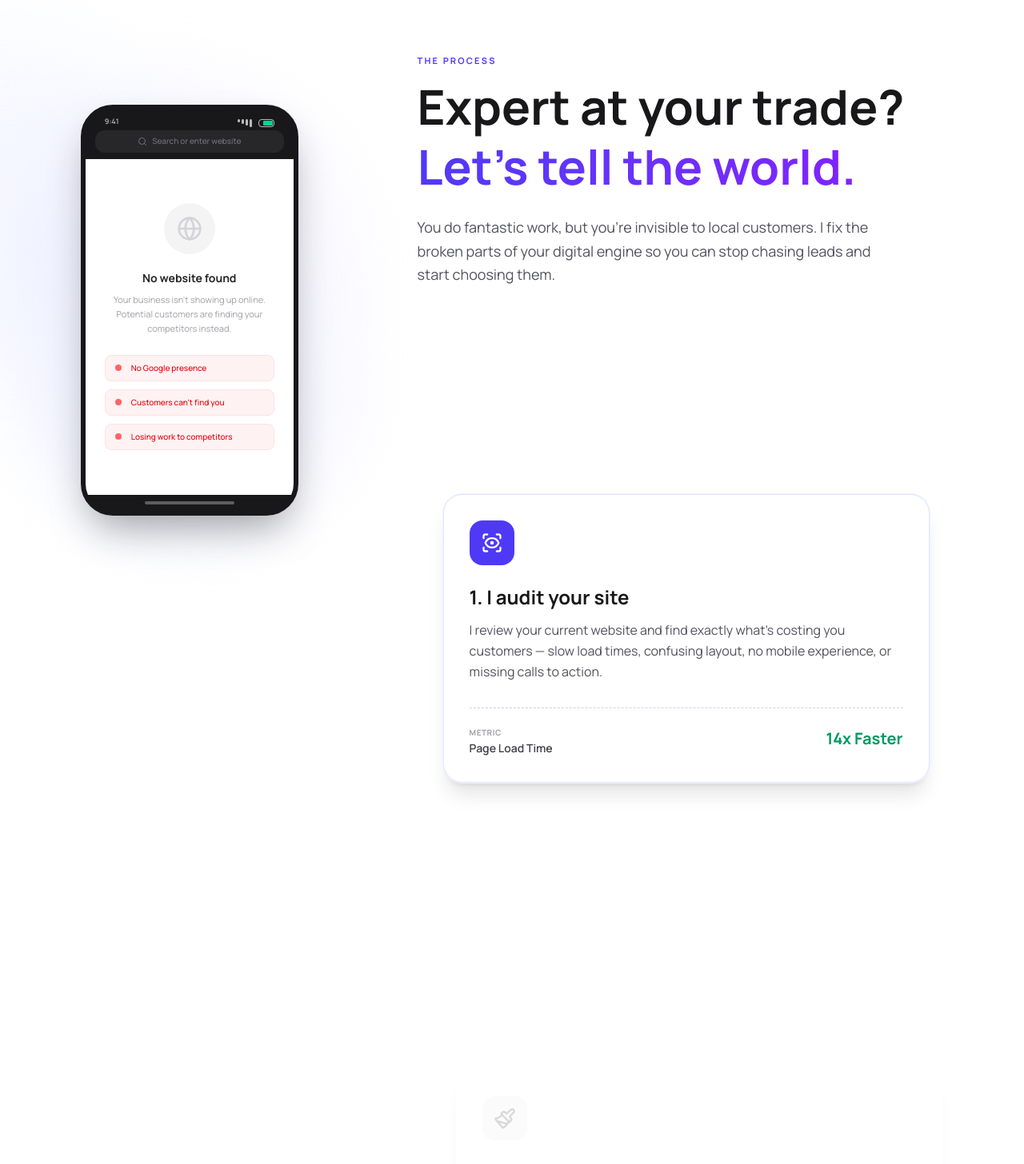
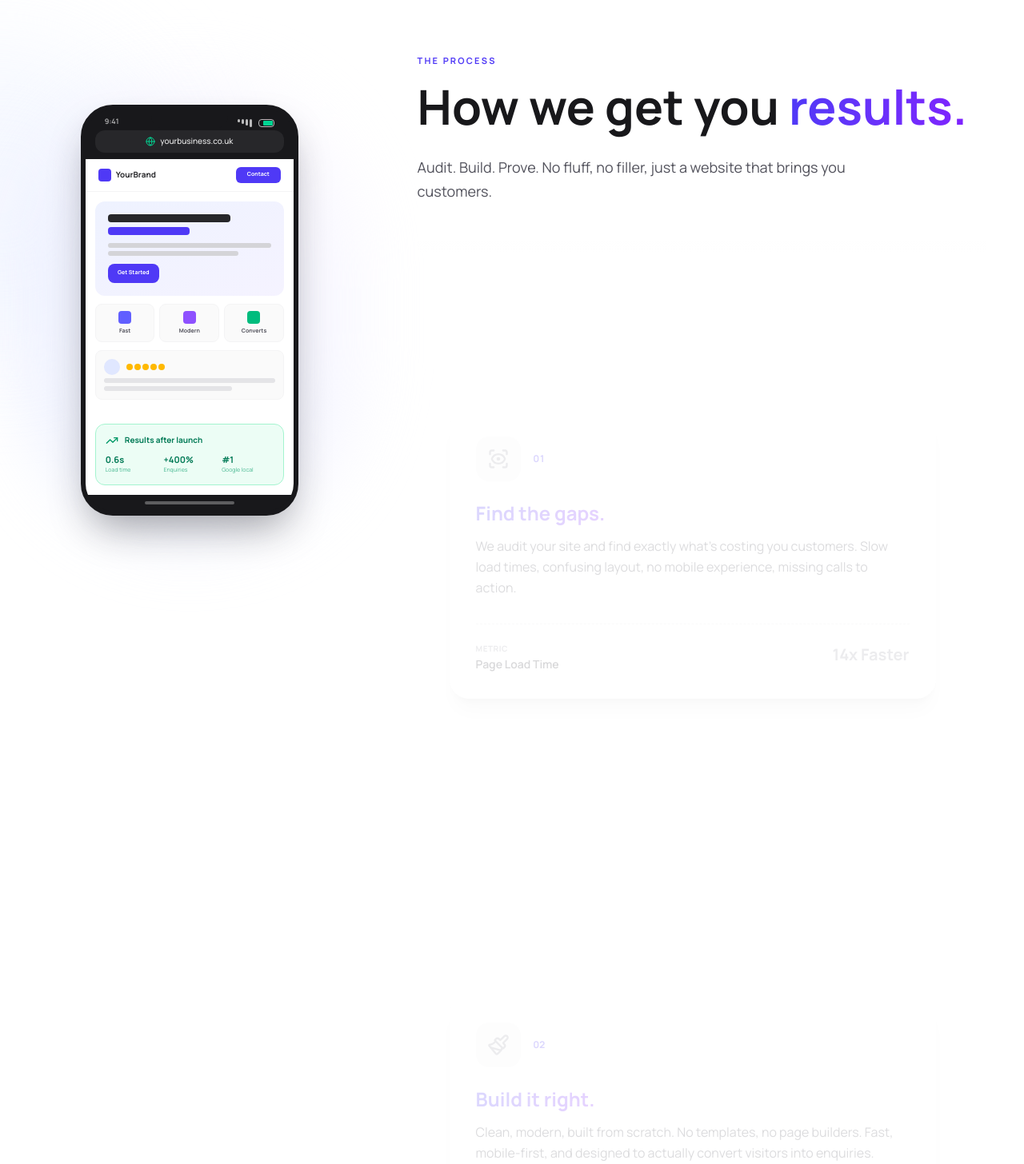
Before and after one commit to finnjefferis/jss, a Next.js app: page / in a window 1280 px wide. Shown: the part 1880-3336 px from the top of the page at 80% size. Built offline with nearby package versions, Linux system fonts and the light colour scheme.

Commit message:
ooh. its all comin together

```diff
--- a/src/app/components/AboutMeSection.tsx
+++ b/src/app/components/AboutMeSection.tsx
@@ -49,11 +49,11 @@ export function AboutMeSection() {
             <div className="space-y-4 text-base text-zinc-600 dark:text-zinc-400 leading-relaxed">
               <p>
                 I&apos;m the person behind Jefferis Software Solutions. When you work with me, you deal directly
-                with the person designing and building your site — no account managers, no outsourcing, no middle-men.
+                with the person designing and building your site. No account managers, no outsourcing, no middle-men.
               </p>
               <p>
                 I specialise in helping small businesses look professional online. Whether that&apos;s a brand new
-                website, a refresh of an outdated one, or bespoke software to streamline how you work — I handle the lot.
+                website, a refresh of an outdated one, or bespoke software to streamline how you work. I handle the lot.
               </p>
               <p>
                 Based in the UK, I&apos;ve worked with tradespeople, consultants, photographers, and startups. I keep
--- a/src/app/components/AboutSection.tsx
+++ b/src/app/components/AboutSection.tsx
@@ -13,7 +13,7 @@ const DIFFERENTIATORS = [
   },
   {
     title: "Real results you can measure",
-    text: "Traffic, rankings, speed, enquiries — you see exactly how your site performs.",
+    text: "Traffic, rankings, speed, enquiries. You see exactly how your site performs.",
   },
 ];
 
--- a/src/app/components/FAQSection.tsx
+++ b/src/app/components/FAQSection.tsx
@@ -6,7 +6,7 @@ import { ChevronDown } from "lucide-react";
 const FAQS = [
   {
     q: "How much does a website cost?",
-    a: "Every project is different, but most small business websites start from around £500. You'll get a fixed quote upfront after a quick chat — no surprises, no hidden fees. I'll always work within your budget.",
+    a: "Every project is different, but most small business websites start from around £500. You'll get a fixed quote upfront after a quick chat. No surprises, no hidden fees. I'll always work within your budget.",
   },
   {
     q: "How long does it take to build?",
@@ -18,14 +18,14 @@ const FAQS = [
   },
   {
     q: "Do you handle hosting and domains?",
-    a: "Yes. I can set up and manage your hosting, domain, and email so you don't have to worry about the technical side. Everything stays in your name — you always own it.",
+    a: "Yes. I can set up and manage your hosting, domain, and email so you don't have to worry about the technical side. Everything stays in your name. You always own it.",
   },
   {
     q: "What if I don't like the design?",
     a: "You'll see the design before anything goes live and get revision rounds included in every project. I work closely with you throughout, so there are no big surprises at the end.",
   },
   {
-    q: "I already have a website — can you just improve it?",
+    q: "I already have a website. Can you just improve it?",
     a: "Of course. Website refreshes are one of my most popular services. I'll audit what you have, identify what's not working, and give it a modern overhaul that actually converts visitors into customers.",
   },
 ];
--- a/src/app/components/PricingTiers.tsx
+++ b/src/app/components/PricingTiers.tsx
@@ -30,7 +30,7 @@ const PILLARS = [
     id: "web",
     popular: true,
     title: "Bespoke Websites",
-    description: "High-quality, creative sites designed to elevate your brand. No templates—just fast, responsive code.",
+    description: "High-quality, creative sites designed to elevate your brand. No templates, just fast, responsive code.",
     icon: Monitor,
     theme: {
       border: "border-indigo-600",
--- a/src/app/components/RecentWorkSection.tsx
+++ b/src/app/components/RecentWorkSection.tsx
@@ -12,7 +12,7 @@ const PROJECTS = [
     key: "edivert" as const,
     title: "eDivert",
     role: "Website Refresh",
-    summary: "Modern refresh for a virtual assistant company. The old site wasn't converting — now it does.",
+    summary: "Modern refresh for a virtual assistant company. The old site wasn't converting. Now it does.",
     image: "/edivertnew.png",
     alt: "eDivert website",
     tags: ["Design", "Dev", "SEO"],
@@ -319,7 +319,7 @@ function ProjectModal({ isOpen, onClose, project }: { isOpen: boolean; onClose:
                   <div>
                     <h4 className="text-xl font-bold text-zinc-900 dark:text-zinc-100 mb-4">The Challenge</h4>
                     <p className="text-zinc-600 dark:text-zinc-400 leading-relaxed mb-6">
-                      eDivert is a virtual assistant and personal assistant company. Their old website wasn't working for them — outdated design, poor mobile experience, and no enquiries coming through. We refreshed it so it actually converts.
+                      eDivert is a virtual assistant and personal assistant company. Their old website wasn't working for them. Outdated design, poor mobile experience, and no enquiries coming through. We refreshed it so it actually converts.
                     </p>
                     <ul className="space-y-3">
                       {["Modern, professional design", "Mobile-first approach", "Clear calls to action"].map(item => (
--- a/src/app/components/ValueProposition.tsx
+++ b/src/app/components/ValueProposition.tsx
@@ -9,8 +9,9 @@ const CARDS = [
   {
     id: "gap",
     icon: ScanEye,
-    title: "1. I audit your site",
-    description: "I review your current website and find exactly what's costing you customers — slow load times, confusing layout, no mobile experience, or missing calls to action.",
+    step: "01",
+    title: "Find the gaps.",
+    description: "We audit your site and find exactly what's costing you customers. Slow load times, confusing layout, no mobile experience, missing calls to action.",
     proof: {
       label: "Naxco Services",
       metricName: "Page Load Time",
@@ -23,8 +24,9 @@ const CARDS = [
   {
     id: "build",
     icon: Paintbrush,
-    title: "2. I design & build",
-    description: "I design a clean, modern site from scratch — no templates, no page builders. Fast, mobile-first, and built to actually convert visitors into enquiries.",
+    step: "02",
+    title: "Build it right.",
+    description: "Clean, modern, built from scratch. No templates, no page builders. Fast, mobile-first, and designed to actually convert visitors into enquiries.",
     proof: {
       label: "eDivert",
       metricName: "Bounce Rate",
@@ -37,8 +39,9 @@ const CARDS = [
   {
     id: "report",
     icon: TrendingUp,
-    title: "3. I prove the results",
-    description: "You don't just get a pretty site and a wave goodbye. You get real data showing how your new website is performing — traffic, enquiries, speed, and rankings.",
+    step: "03",
+    title: "Prove it works.",
+    description: "Real data. More traffic, more enquiries, more growth. You get clear reporting showing exactly how your new site is performing.",
     proof: {
       label: "Naxco Services",
       metricName: "Monthly Enquiries",
@@ -51,7 +54,42 @@ const CARDS = [
 ];
 
 export function ValueProposition() {
-  const [activeId, setActiveId] = useState<string>("gap");
+  const [activeIndex, setActiveIndex] = useState(0);
+  const cardRefs = useRef<(HTMLDivElement | null)[]>([]);
+
+  useEffect(() => {
+    const handleScroll = () => {
+      const refs = cardRefs.current;
+      if (!refs[0]) return;
+
+      const viewportCenter = window.innerHeight / 2;
+
+      let targetIndex = 0;
+      let closestDist = Infinity;
+
+      refs.forEach((ref, i) => {
+        if (!ref) return;
+        const rect = ref.getBoundingClientRect();
+        const center = rect.top + rect.height / 2;
+        const dist = Math.abs(center - viewportCenter);
+        if (dist < closestDist) {
+          closestDist = dist;
+          targetIndex = i;
+        }
+      });
+
+      setActiveIndex((prev) => {
+        if (targetIndex > prev) return prev + 1;
+        if (targetIndex < prev) return prev - 1;
+        return prev;
+      });
+    };
+
+    window.addEventListener("scroll", handleScroll, { passive: true });
+    return () => window.removeEventListener("scroll", handleScroll);
+  }, []);
+
+  const activeId = CARDS[activeIndex].id;
 
   return (
     <section className="relative py-16 md:py-24 bg-white dark:bg-zinc-950 transition-colors" id="process">
@@ -59,9 +97,7 @@ export function ValueProposition() {
 
       <div className="mx-auto w-full max-w-[1440px] px-2 md:px-8 lg:px-12 relative z-10">
 
-        {/* GRID: 40% Left / 60% Right (Desktop Only Structure) */}
         <div className="grid grid-cols-1 lg:grid-cols-[40%_60%] gap-4 lg:gap-0 items-start">
-
 
           {/* === LEFT COLUMN (Visual - Desktop Sticky) === */}
           <div className="hidden lg:flex sticky top-0 h-screen self-start flex-col justify-center items-center lg:items-end lg:pr-24">
@@ -71,31 +107,31 @@ export function ValueProposition() {
             </div>
           </div>
 
-          {/* === MOBILE SWIPER (Replaces Visual + Cards on Mobile) === */}
+          {/* === MOBILE SWIPER === */}
           <div className="block lg:hidden -mt-4">
              <MobileGrowthSwiper />
           </div>
 
           {/* === RIGHT COLUMN (Content - Desktop Scroll) === */}
-          {/* Hidden on mobile because the swiper handles the content now */}
           <div className="hidden lg:flex flex-col justify-center items-start lg:pl-0 relative z-20">
 
             {/* DESKTOP HEADER (Sticky) */}
             <div className="mb-12 w-full pt-10 lg:pt-20 sticky top-0 z-30 bg-white/95 dark:bg-zinc-950/95 backdrop-blur-sm pb-8 transition-all">
               <SectionHeader />
-
-              {/* Optional: A subtle gradient fade at the bottom of the sticky header */}
               <div className="absolute bottom-0 left-0 w-full h-8 bg-gradient-to-b from-white dark:from-zinc-950 to-transparent translate-y-full pointer-events-none" />
             </div>
 
             <div className="w-full max-w-2xl pb-[20vh]">
-              {CARDS.map((card) => (
-                <ValueCard
+              {CARDS.map((card, i) => (
+                <div
                   key={card.id}
-                  card={card}
-                  isActive={activeId === card.id}
-                  setActiveId={setActiveId}
-                />
+                  ref={(el) => { cardRefs.current[i] = el; }}
+                  className={`min-h-[90vh] flex items-center p-4 lg:p-8 transition-all duration-300
+                    ${activeIndex === i ? "opacity-100 translate-x-0" : "opacity-20 translate-x-2 pointer-events-none"}
+                  `}
+                >
+                  <ValueCard card={card} isActive={activeIndex === i} />
+                </div>
               ))}
             </div>
           </div>
@@ -114,64 +150,30 @@ function SectionHeader() {
         The Process
       </p>
       <h2 className="mb-6 text-3xl font-bold leading-tight text-zinc-900 dark:text-zinc-100 md:text-5xl lg:text-6xl">
-        Expert at your trade? <br />
+        How we get you{" "}
         <span className="text-transparent bg-clip-text bg-gradient-to-r from-indigo-600 to-violet-600">
-          Let's tell the world.
+          results.
         </span>
       </h2>
       <p className="text-base text-zinc-600 dark:text-zinc-400 md:text-lg leading-relaxed max-w-xl">
-        You do fantastic work, but you're invisible to local customers.
-        I fix the broken parts of your digital engine so you can stop chasing leads and start choosing them.
+        Audit. Build. Prove. No fluff, no filler, just a website that brings you customers.
       </p>
     </>
   );
 }
 
-function ValueCard({
-  card,
-  isActive,
-  setActiveId
-}: {
-  card: typeof CARDS[0];
-  isActive: boolean;
-  setActiveId: (id: string) => void;
-}) {
-  const cardRef = useRef<HTMLDivElement>(null);
+function ValueCard({ card, isActive }: { card: typeof CARDS[0]; isActive: boolean }) {
   const Icon = card.icon;
-
-  useEffect(() => {
-    const observer = new IntersectionObserver(
-      (entries) => {
-        entries.forEach((entry) => {
-          if (entry.isIntersecting) {
-            setActiveId(card.id);
-          }
-        });
-      },
-      {
-        rootMargin: "-25% 0px -25% 0px",
-        threshold: 0.2
-      }
-    );
-    if (cardRef.current) observer.observe(cardRef.current);
-    return () => observer.disconnect();
-  }, [card.id, setActiveId]);
 
   return (
     <div
-      ref={cardRef}
-      className={`min-h-[90vh] flex items-center p-4 lg:p-8 transition-all duration-700 ease-in-out
-        ${isActive ? "opacity-100 translate-x-0" : "opacity-40 translate-x-4 grayscale"}
-      `}
-    >
-      <div
-        onMouseEnter={() => setActiveId(card.id)}
       className={`
-          w-full rounded-3xl border p-8 shadow-xl transition-all duration-500 bg-white dark:bg-zinc-900
+        w-full rounded-3xl border p-8 shadow-xl transition-all duration-300 bg-white dark:bg-zinc-900
         ${isActive ? "border-indigo-100 dark:border-indigo-900 ring-1 ring-indigo-50 dark:ring-indigo-950" : "border-transparent shadow-none"}
       `}
     >
       <div className="flex flex-col gap-6">
+        <div className="flex items-center gap-4">
           <div
             className={`
               inline-flex h-14 w-14 items-center justify-center rounded-2xl transition-colors duration-300
@@ -180,9 +182,15 @@ function ValueCard({
           >
             <Icon className="h-7 w-7" />
           </div>
+          <span className="text-xs font-bold text-indigo-600 dark:text-indigo-400 tabular-nums">{card.step}</span>
+        </div>
 
         <div>
-            <h3 className="text-2xl font-bold text-zinc-900 dark:text-zinc-100 mb-3">{card.title}</h3>
+          <h3 className="text-2xl font-bold text-zinc-900 dark:text-zinc-100 mb-3">
+            <span className="text-transparent bg-clip-text bg-gradient-to-r from-indigo-600 to-violet-600">
+              {card.title}
+            </span>
+          </h3>
           <p className="text-base leading-relaxed text-zinc-600 dark:text-zinc-400">
             {card.description}
           </p>
@@ -204,6 +212,5 @@ function ValueCard({
         </div>
       </div>
     </div>
-    </div>
   );
 }
--- a/src/app/page.tsx
+++ b/src/app/page.tsx
@@ -73,7 +73,7 @@ export default function Page() {
                 fill
                 sizes="40px"
                 priority
-                className="rounded-lg"
+                className="rounded-lg dark:invert"
               />
             </div>
             <span className="h-4 w-4 rounded-full bg-indigo-500"></span>
```
Lines whose indentation alone changed are shown as unchanged.
